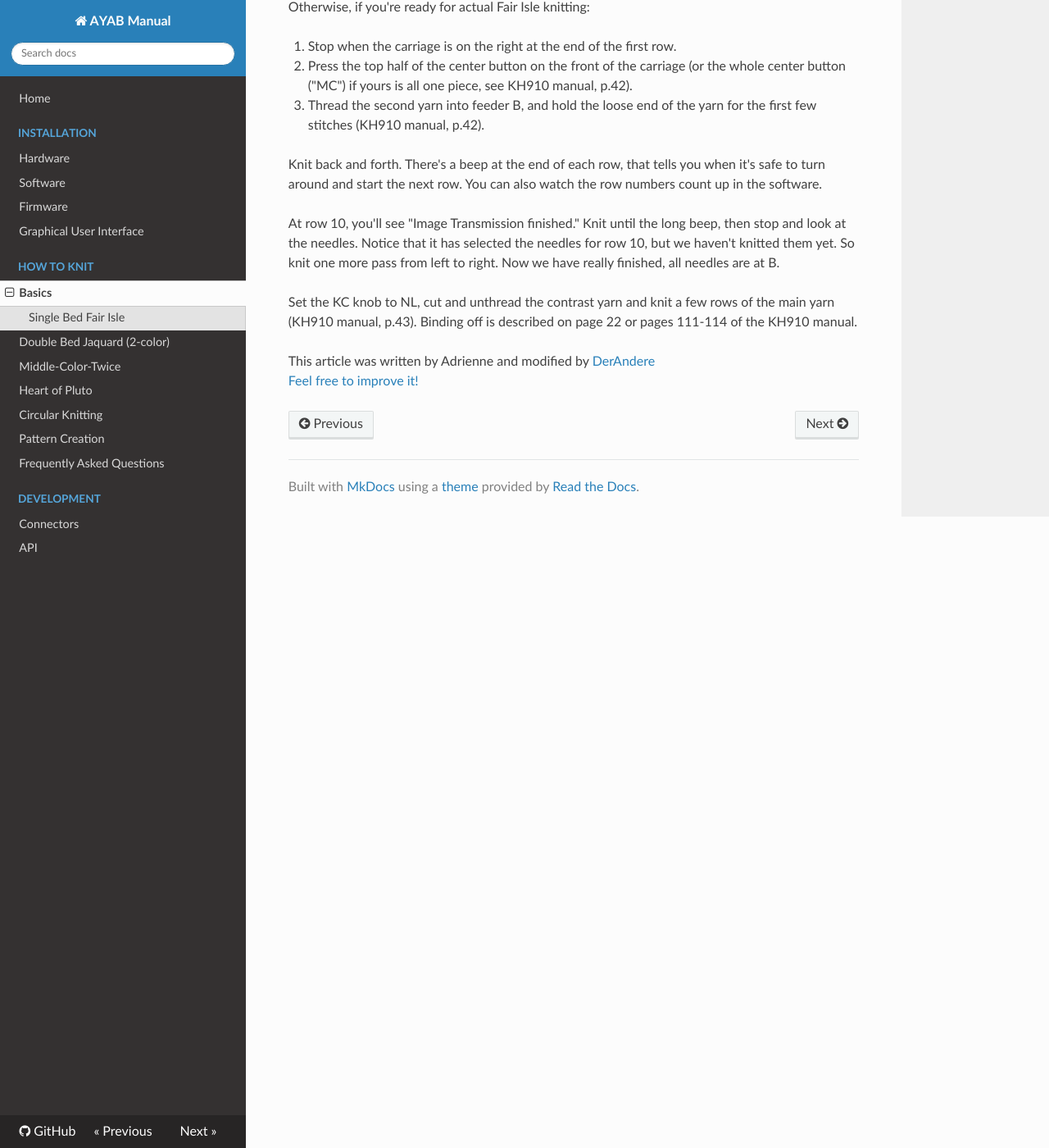
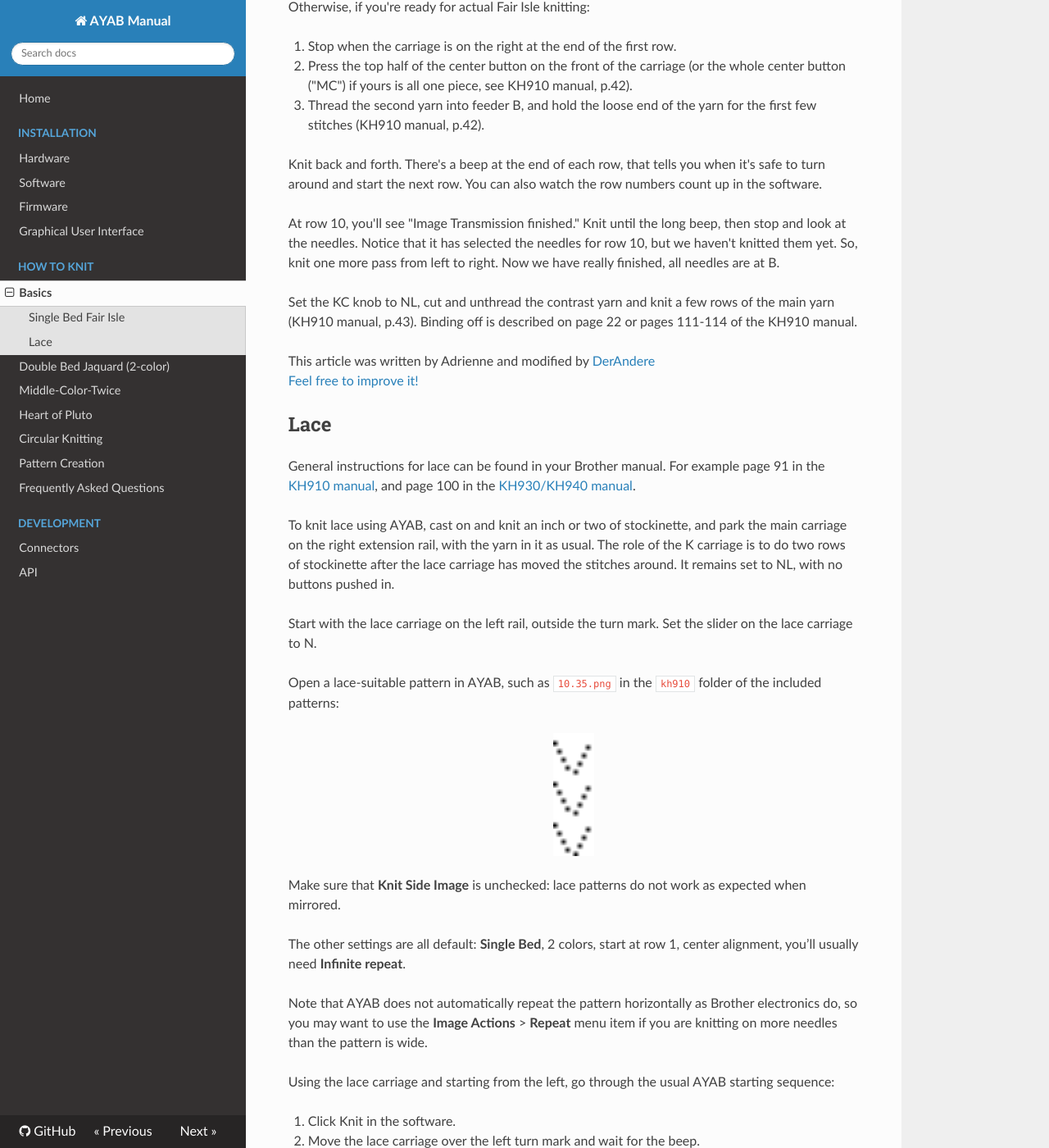
Before and after one commit to AllYarnsAreBeautiful/ayab-manual, an MkDocs documentation site: the page built from docs/how_to_knit/basics.md, in a window 1280 px wide and 1400 px high, scrolled down 919 px. Shown: the whole window at 82% size. Built offline with MkDocs 1.6.1, drawn with Linux system fonts in a browser that asks for light colours; nearby versions of some CDN libraries; some of the changed text lies outside the part shown.

Commit message:
Copy Lace instructions from Google Doc

```diff
--- a/docs/how_to_knit/basics.md
+++ b/docs/how_to_knit/basics.md
@@ -29,11 +29,41 @@ If you are "air-knitting" (no yarn) you can just continue passing the carriage b
 
 Knit back and forth. There's a beep at the end of each row, that tells you when it's safe to turn around and start the next row. You can also watch the row numbers count up in the software.
 
-At row 10, you'll see "Image Transmission finished." Knit until the long beep, then stop and look at the needles. Notice that it has selected the needles for row 10, but we haven't knitted them yet. So knit one more pass from left to right. Now we have really finished, all needles are at B.
+At row 10, you'll see "Image Transmission finished." Knit until the long beep, then stop and look at the needles. Notice that it has selected the needles for row 10, but we haven't knitted them yet. So, knit one more pass from left to right. Now we have really finished, all needles are at B.
 
 Set the KC knob to NL, cut and unthread the contrast yarn and knit a few rows of the main yarn (KH910 manual, p.43).
 Binding off is described on page 22 or pages 111-114 of the KH910 manual.
 
-
 This article was written by Adrienne and modified by [DerAndere](https://derandere.gitlab.io)
 [Feel free to improve it!](https://github.com/AllYarnsAreBeautiful/ayab-manual)
+
+## Lace
+
+General instructions for lace can be found in your Brother manual. For example page 91 in the [KH910 manual](http://mkmanuals.com/brother-kh910-user-guide.html), and page 100 in the [KH930/KH940 manual](https://mkmanuals.com/brother-kh930-and-kh940-user-guide.html).
+
+To knit lace using AYAB, cast on and knit an inch or two of stockinette, and park the main carriage on the right extension rail, with the yarn in it as usual. The role of the K carriage is to do two rows of stockinette after the lace carriage has moved the stitches around. It remains set to NL, with no buttons pushed in.
+
+Start with the lace carriage on the left rail, outside the turn mark. Set the slider on the lace carriage to N.
+
+Open a lace-suitable pattern in AYAB, such as `10.35.png` in the `kh910` folder of the included patterns:
+
+![10.35.png](img/lace/10.35.png){: style="width:50px;height:150px;image-rendering:crisp-edges;display:block;margin:auto"}
+
+Make sure that **Knit Side Image** is unchecked: lace patterns do not work as expected when mirrored.
+
+The other settings are all default: **Single Bed**, 2 colors, start at row 1, center alignment, you’ll usually need **Infinite repeat**.
+
+Note that AYAB does not automatically repeat the pattern horizontally as Brother electronics do, so you may want to use the **Image Actions** > **Repeat** menu item if you are knitting on more needles than the pattern is wide.
+
+Using the lace carriage and starting from the left, go through the usual AYAB starting sequence:
+
+1. Click Knit in the software.
+1. Move the lace carriage over the left turn mark and wait for the beep.
+1. Continue across, it will select needles according to row 1 of the pattern and beep on the right.
+1. Return across to the left. Are there any needles selected? If yes, go over to the right again, and back. Are there any needles selected?
+1. When you’re on the left with no needles selected, abandon the lace carriage on the left extension rail and knit two rows with the main carriage (usually two rows, can be more). Notice that there are no beeps, AYAB ignores the main carriage in this case.
+1. Repeat: pass the Lace carriage across and back until nothing is selected and it’s on the left, then two rows with the main carriage.
+
+Get into a steady rhythm; not too fast. It will beep at the end of each lace-carriage row.
+
+Lace works best with the bed sitting flat. If your machine is up on the ribber brackets, let the lace knitting hang over the front of the ribber, not down between the beds.
```
Also changed, not shown: docs/how_to_knit/img/lace/10.35.png (added).
